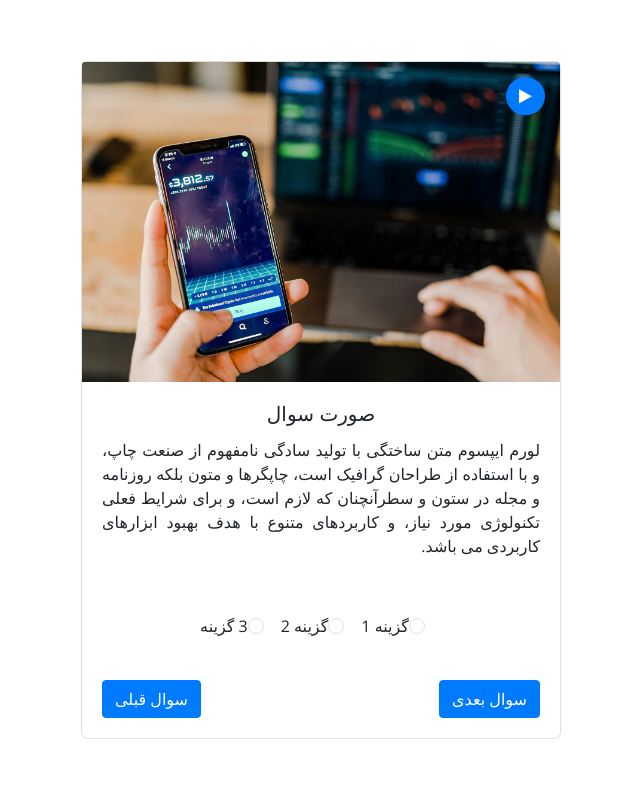
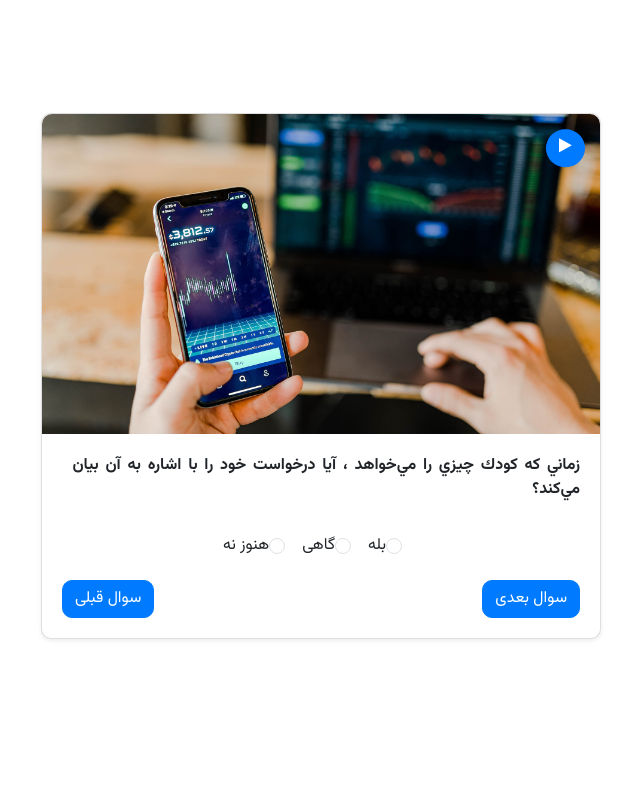
Before and after one commit to Abolfazlms/QuizAPP, a Django app: page / in a window 1280 px wide. Shown: the whole page, without its empty margins (319-959 px from the left). Run offline with Django 3.2, Linux system fonts and the light colour scheme; some libraries are stand-ins or nearby versions.

Commit message:
card design edited.

```diff
--- a/statics/assets/css/style.css
+++ b/statics/assets/css/style.css
@@ -10,7 +10,8 @@
 # General
 --------------------------------------------------------------*/
 body {
-  font-family: "Open Sans", sans-serif;
+  /* font-family: "Open Sans", sans-serif; */
+  font-family: "Vazirmatn", sans-serif;
   color: #444444;
 }
 
--- a/templates/base.html
+++ b/templates/base.html
@@ -6,7 +6,7 @@
     <meta charset="utf-8">
     <meta content="width=device-width, initial-scale=1.0" name="viewport">
 
-    <title>Bootslander Bootstrap Template - Index</title>
+    <title>آزمون ASQ</title>
     <meta content="" name="description">
     <meta content="" name="keywords">
 
@@ -15,9 +15,10 @@
     <link href="{% static 'assets/img/apple-touch-icon.png' %}" rel="apple-touch-icon">
 
     <!-- Google Fonts -->
-    <link
+    <!-- <link
         href="https://fonts.googleapis.com/css?family=Open+Sans:300,300i,400,400i,600,600i,700,700i|Montserrat:300,300i,400,400i,500,500i,600,600i,700,700i|Poppins:300,300i,400,400i,500,500i,600,600i,700,700i"
-        rel="stylesheet">
+        rel="stylesheet"> -->
+    <link href="https://fonts.googleapis.com/css2?family=Vazirmatn:wght@100..900&display=swap" rel="stylesheet">
 
     <!-- Vendor CSS Files -->
     <link href="{% static 'assets/vendor/aos/aos.css' %}" rel="stylesheet">
--- a/templates/test.html
+++ b/templates/test.html
@@ -3,44 +3,51 @@
 {% block content %}
 
 <div class="vh-100 d-flex justify-content-center align-items-center">
-    <div class="card " style="border-radius: 7px; max-width: 30rem; height: auto;">
-        <img class="card-img-top" src="{% static 'assets/img/cta-bg.jpg'%}" alt="Card image cap" style=" max-width: 100%;
+    <div class="card shadow-sm mb-5 bg-body  " data-aos="zoom-in" data-aos-delay="200"
+        style="border-radius: 10px; max-width:35rem; height: auto; background-color: blue;">
+        <img class="card-img-top pic" src="{% static 'assets/img/cta-bg.jpg'%}" alt="Card image cap" style="
         height: 20rem;
-        object-fit: cover;">
+        object-fit: cover;
+        border-top-right-radius: 10px;
+        border-top-left-radius: 10px;">
         <button href="#" class="btn btn-primary" style="position: absolute;
         left: 100%;
         transform: translate(-140%, 40%);
-        border-radius: 100%;"> <i class="fa fa-play"></i></button>
+        border-radius: 100%;" type="button"> <i class="fa fa-play"></i></button>
         <div class="card-body">
-            <h5 class="card-title" style="display: flex; justify-content: center;">صورت سوال</h5>
-            <p class="text-justify" style="max-width: 30rem;">لورم ایپسوم متن ساختگی با تولید سادگی نامفهوم از
+            <p class="card-title text-justify"
+                style="max-width: 98% ;display: flex; justify-content: center;font-family: Vazirmatn; font-weight: 700;">
+                زماني كه كودك چيزي را مي‌خواهد ، آيا درخواست خود را با اشاره به آن بيان مي‌كند؟</p>
+            <!-- <p class="text-justify" style="max-width: auto;">لورم ایپسوم متن ساختگی با تولید سادگی نامفهوم از
                 صنعت چاپ، و با
                 استفاده از طراحان
                 گرافیک است، چاپگرها و متون بلکه روزنامه و مجله در ستون و سطرآنچنان که لازم است، و برای شرایط فعلی
                 تکنولوژی مورد نیاز، و کاربردهای متنوع با هدف بهبود ابزارهای کاربردی می باشد.
-            </p>
-        </div>
-        <div class="card-body" style="display: flex; justify-content: center;">
+            </p> -->
+            <div class="card-body" style="display: flex; justify-content: center;font-family: Vazirmatn;">
                 <div class="form-check form-check-inline">
                     <input class="form-check-input" type="radio" name="inlineRadioOptions" id="inlineRadio1"
                         value="option1">
-                <label class="form-check-label" for="inlineRadio1">گزینه 1</label>
+                    <label class="form-check-label" for="inlineRadio1"> بله </label>
                 </div>
                 <div class="form-check form-check-inline">
                     <input class="form-check-input" type="radio" name="inlineRadioOptions" id="inlineRadio2"
                         value="option2">
-                <label class="form-check-label" for="inlineRadio2">گزینه 2</label>
+                    <label class="form-check-label" for="inlineRadio2"> گاهی </label>
                 </div>
                 <div class="form-check form-check-inline">
                     <input class="form-check-input" type="radio" name="inlineRadioOptions" id="inlineRadio2"
                         value="option3">
-                <label class="form-check-label" for="inlineRadio2">3 گزینه </label>
+                    <label class="form-check-label" for="inlineRadio2"> هنوز نه </label>
                 </div>
             </div>
-        <div class="card-body" style="display: flex; justify-content: space-between;">
-            <a href="#" class="btn btn-primary">سوال بعدی</a>
-            <a href="#" class="btn btn-primary">سوال قبلی</a>
+
+            <div style="display: flex; justify-content: space-between;font-family: Vazirmatn;">
+                <a href="#" class="btn btn-primary" style="border-radius: 10px;">سوال بعدی</a>
+                <a href="#" class="btn btn-primary" style="border-radius: 10px;">سوال قبلی</a>
             </div>
+        </div>
+
     </div>
 </div>
 
```
Lines whose indentation alone changed are shown as unchanged.
